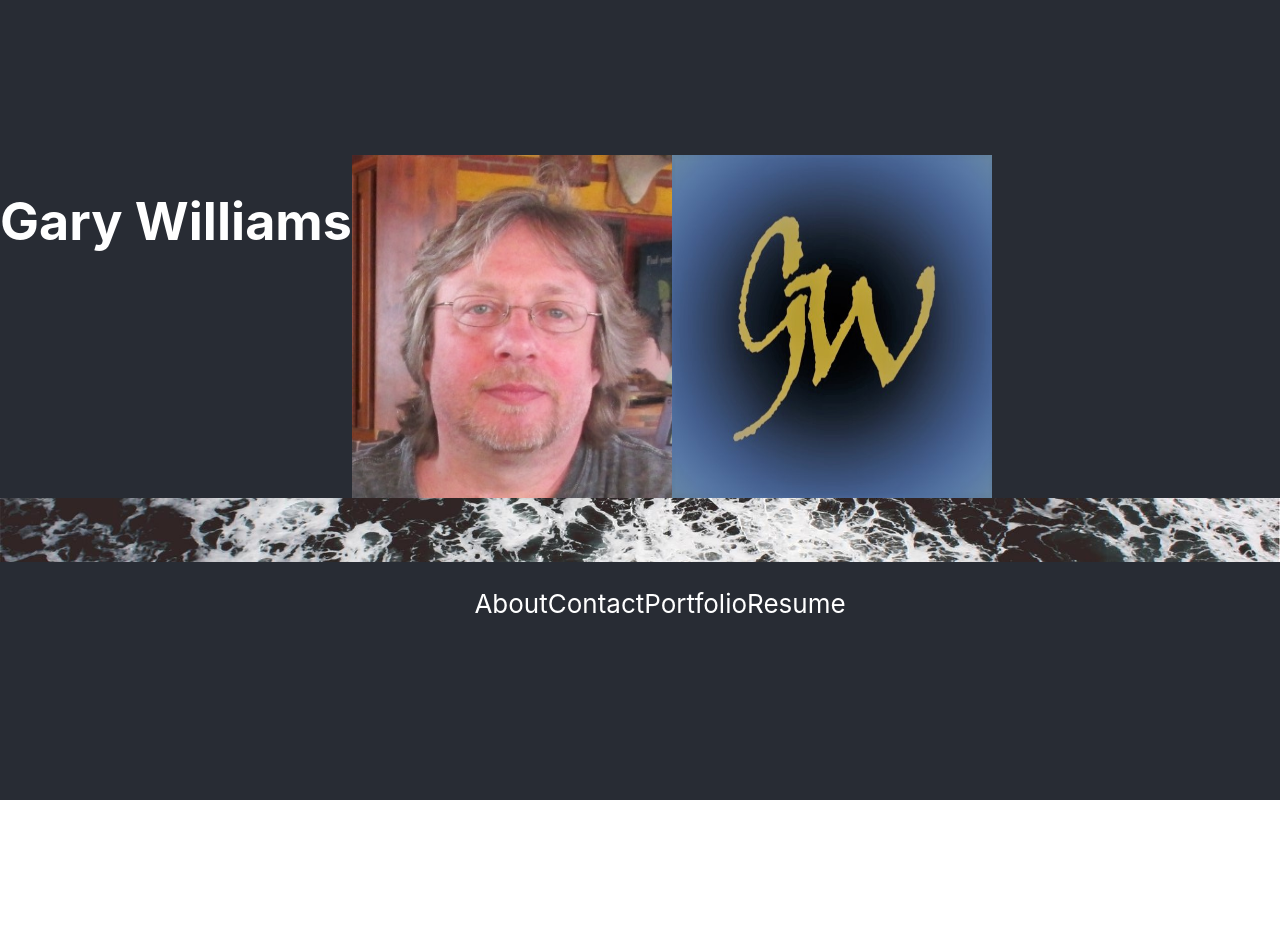
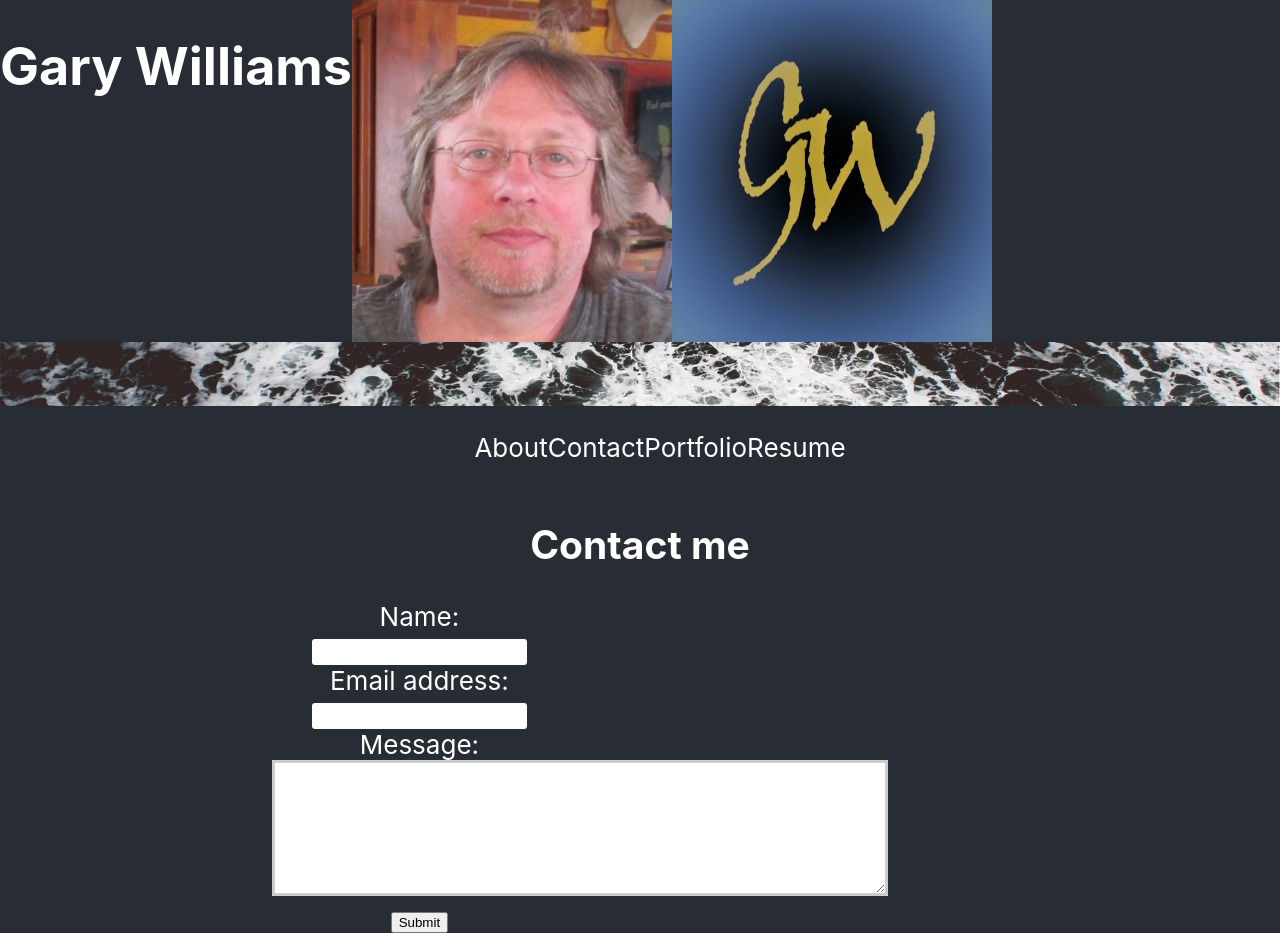
Before and after one commit to willig0203/portfolio-react, a React (Create React App) app: page / in a window 1280 px wide. Before the commit the page ends 800 px from the top, so only its background shows below. Built offline with nearby package versions, Linux system fonts and the light colour scheme.

Commit message:
preliminary contact form

```diff
--- a/src/App.js
+++ b/src/App.js
@@ -1,5 +1,6 @@
 import React, { useState } from "react";
 import Header from "./components/Header";
+import Contact from "./components/Contact";
 import "./App.css";
 import Nav from "./components/Nav";
 
@@ -30,6 +31,7 @@ function App() {
             contactSelected={contactSelected}
             setContactSelected={setContactSelected}
           ></Nav>
+          <Contact></Contact>
         </>
       </header>
     </div>
--- /dev/null
+++ b/src/components/Contact/index.js
@@ -0,0 +1,84 @@
+import React, { useState } from "react";
+import { validateEmail } from "../../utils/helpers";
+
+function ContactForm() {
+  // JSX
+  const [errorMessage, setErrorMessage] = useState("");
+  const [formState, setFormState] = useState({
+    name: "",
+    email: "",
+    message: "",
+  });
+  const { name, email, message } = formState;
+  function handleChange(e) {
+    if (e.target.name === "email") {
+      const isValid = validateEmail(e.target.value);
+      console.log(isValid);
+      // isValid conditional statement
+      if (!isValid) {
+        setErrorMessage("Your email is invalid.");
+      } else {
+        setErrorMessage("");
+      }
+    } else {
+      if (!e.target.value.length) {
+        setErrorMessage(`${e.target.name} is required.`);
+      } else {
+        setErrorMessage("");
+      }
+    }
+    if (!errorMessage) {
+      setFormState({ ...formState, [e.target.name]: e.target.value });
+    }
+  }
+
+  function handleSubmit(e) {
+    e.preventDefault();
+    console.log(formState);
+  }
+
+  return (
+    <section>
+      <h1 data-testid="h1tag">Contact me</h1>
+      <form id="contact-form" onSubmit={handleSubmit}>
+        <div>
+          <label htmlFor="name">Name:</label>
+          <input
+            type="text"
+            defaultValue={name}
+            onBlur={handleChange}
+            name="name"
+          />
+        </div>
+        <div>
+          <label htmlFor="email">Email address:</label>
+          <input
+            type="email"
+            defaultValue={email}
+            name="email"
+            onBlur={handleChange}
+          />
+        </div>
+        <div>
+          <label htmlFor="message">Message:</label>
+          <textarea
+            name="message"
+            defaultValue={message}
+            onBlur={handleChange}
+            rows="5"
+          />
+        </div>
+        {errorMessage && (
+          <div>
+            <p className="error-text">{errorMessage}</p>
+          </div>
+        )}
+        <button data-testid="buttontag" type="submit">
+          Submit
+        </button>
+      </form>
+    </section>
+  );
+}
+
+export default ContactForm;
--- a/src/index.css
+++ b/src/index.css
@@ -30,6 +30,33 @@ li {
 }
 
 
+form {
+  width: 40%;
+}
+
+input {
+  font-size: 1rem;
+  padding: 0.25rem;
+  border: 1px solid var(--dark);
+  outline: none;
+  border-radius: 3px;
+  transition: box-shadow 0.2s;
+}
+
+input:focus {
+  border: 1px solid var(--secondary);
+  box-shadow: 0 0 .25rem rgba(0, 0, 0, .5);
+}
+
+
+textarea {
+	width: 600px;
+	height: 120px;
+	border: 3px solid #cccccc;
+	padding: 5px;
+}
+
+
 .mx-1 {
   margin-right: var(--spacing-one);
   margin-left: var(--spacing-one);
```
